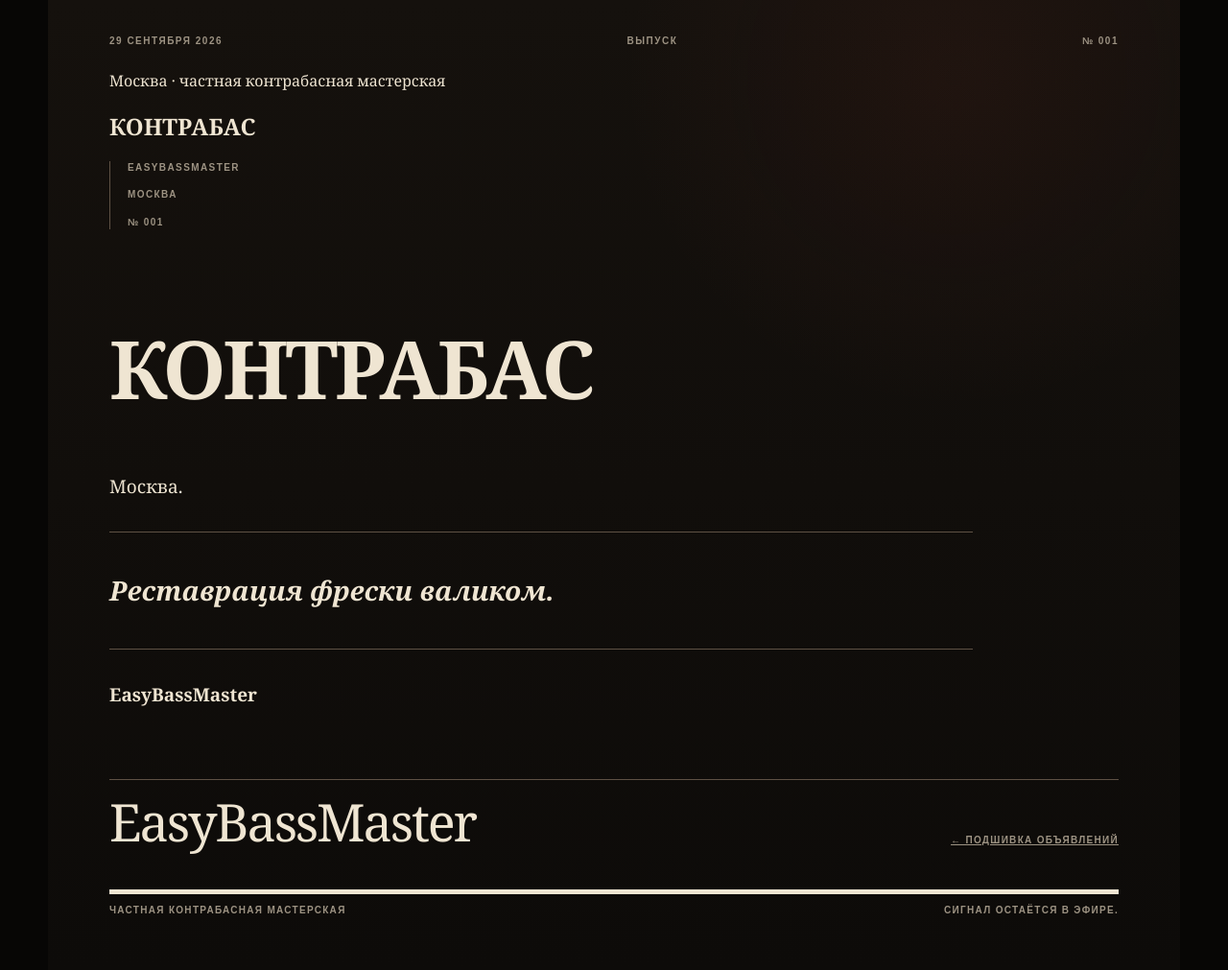
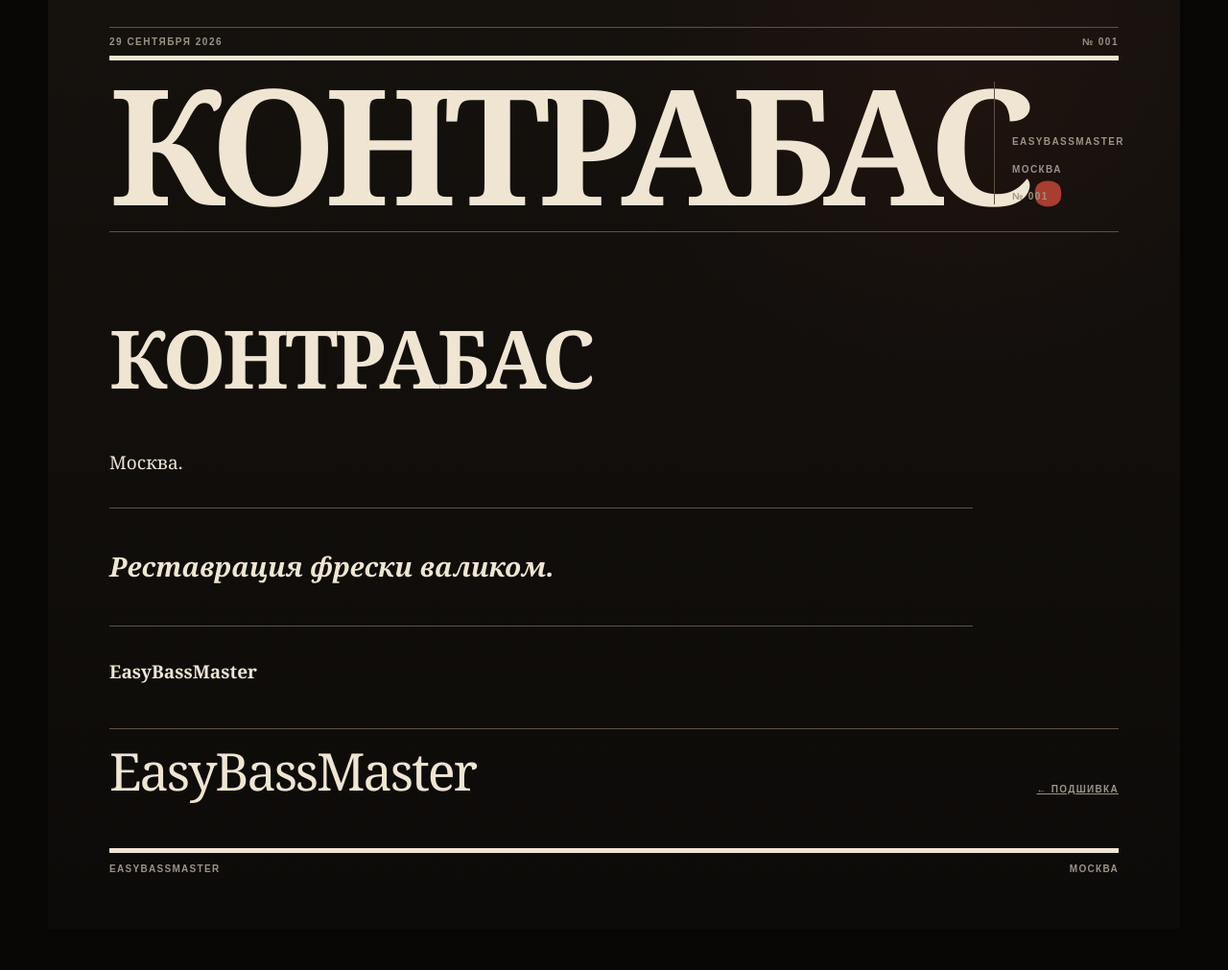
Before and after one commit to OntosLive/EasyBass.Master, a Jekyll site: the page built from issues/2026-09-28-001.md, in a window 1280 px wide. Shown: the whole page at 96% size. Built offline with Jekyll 4.4.1, drawn with Linux system fonts in a browser that asks for light colours; after the commit the page ends 968 px from its top, so only the background shows below that.

Commit message:
Reset EasyBass issue layout around the typographic poster

```diff
--- a/_layouts/issue.html
+++ b/_layouts/issue.html
@@ -8,17 +8,14 @@
   <link rel="stylesheet" href="{{ site.baseurl }}/styles.css">
 </head>
 <body>
-  <div class="topline"></div>
+  <div class="rule"></div>
   <div class="meta">
     <span>{{ page.date_label }}</span>
-    <span>{{ page.edition }}</span>
     <span>№ {{ page.number }}</span>
   </div>
 
-  <p class="workshop">Москва · частная контрабасная мастерская</p>
-
-  <section class="hero-grid">
-    <h1 class="hero-title"><a href="{{ site.baseurl }}/" style="text-decoration:none">КОНТРАБАС</a></h1>
+  <section class="hero">
+    <h1><a href="{{ site.baseurl }}/" style="text-decoration:none">КОНТРАБАС<span>.</span></a></h1>
     <div class="hero-side">
       <span>EasyBassMaster</span>
       <span>Москва</span>
@@ -26,20 +23,18 @@
     </div>
   </section>
 
-  <main>
-    <article class="issue-body">
-      {{ content }}
-    </article>
+  <main class="issue-body">
+    {{ content }}
 
     <div class="signature">
       <div class="name">EasyBassMaster</div>
-      <div class="small"><a href="{{ site.baseurl }}/archive/">← подшивка объявлений</a></div>
+      <div class="small"><a href="{{ site.baseurl }}/archive/">← подшивка</a></div>
     </div>
   </main>
 
   <footer>
-    <span>Частная контрабасная мастерская</span>
-    <span>Сигнал остаётся в эфире.</span>
+    <span>EasyBassMaster</span>
+    <span>Москва</span>
   </footer>
 </body>
 </html>
```
